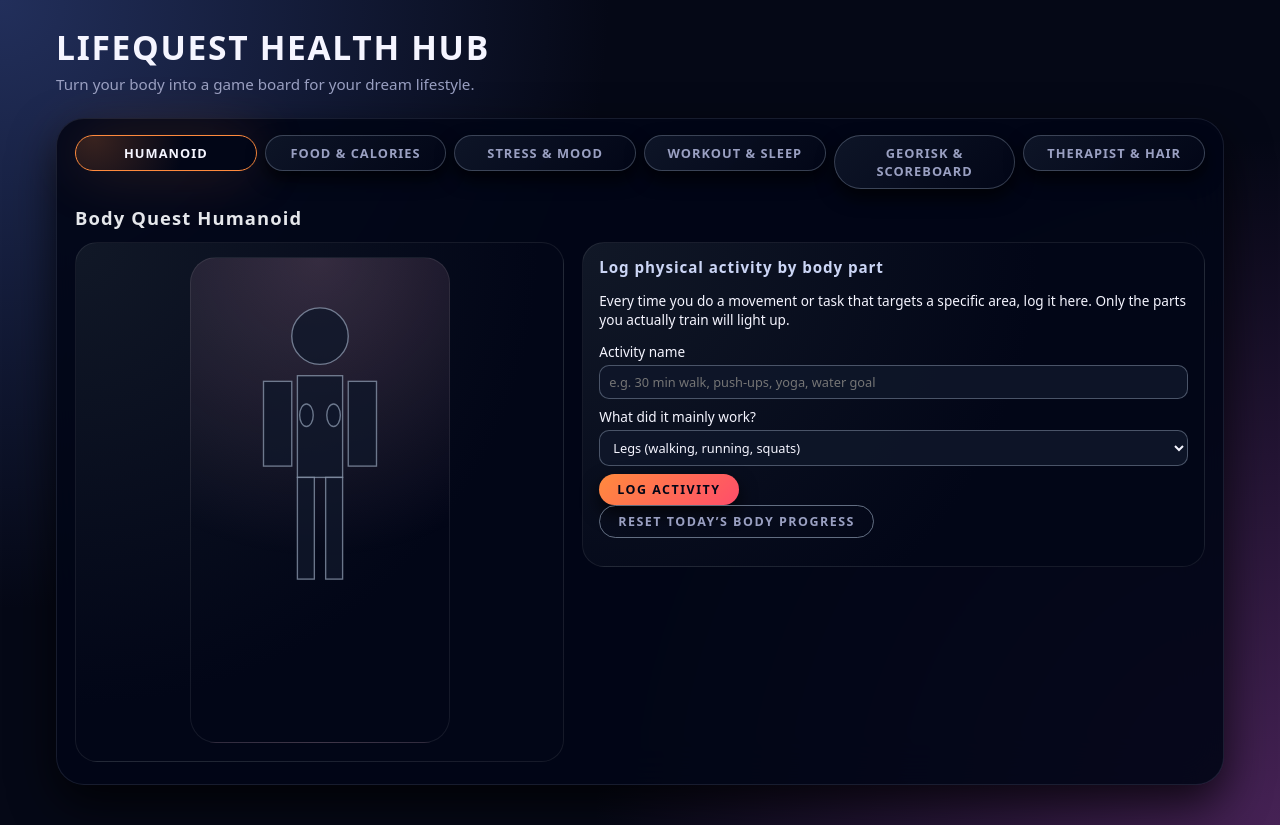
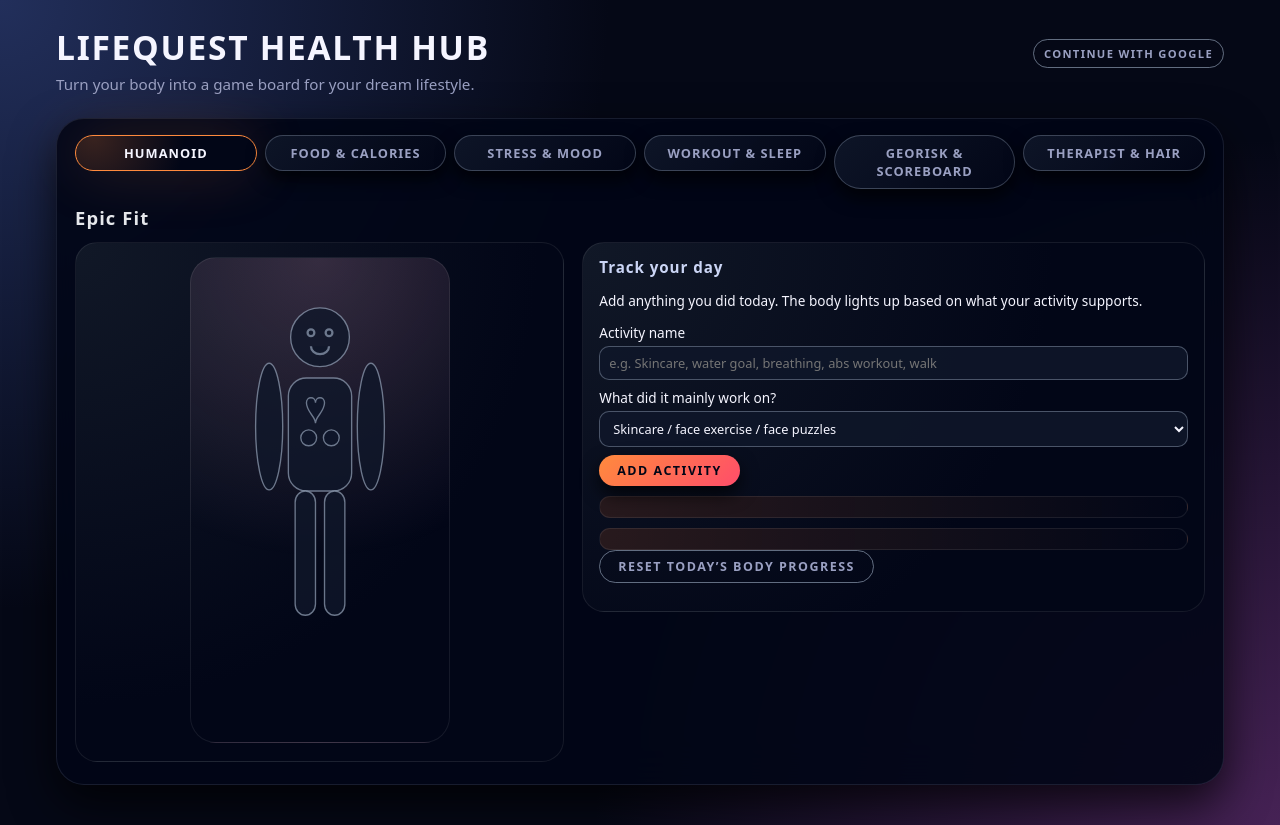
Before and after one commit to samhita-cse/HEALTH-AN-D-WELL-BEING, a plain HTML site: page index.html in a window 1280 px wide. Drawn offline with Linux system fonts and the light colour scheme; no server answers.

Commit message:
Add files via upload

```diff
--- a/index.html
+++ b/index.html
@@ -9,8 +9,16 @@
 <body>
   <div class="app-shell">
     <header class="app-header">
-      <h1>LifeQuest Health Hub</h1>
-      <p class="tagline">Turn your body into a game board for your dream lifestyle.</p>
+      <div class="header-main">
+        <div>
+          <h1>LifeQuest Health Hub</h1>
+          <p class="tagline">Turn your body into a game board for your dream lifestyle.</p>
+        </div>
+        <div class="auth-pill">
+          <button id="googleSignInBtn" class="secondary-btn small-btn">Continue with Google</button>
+          <span id="googleUserLabel" class="hint"></span>
+        </div>
+      </div>
     </header>
 
     <main class="app-main">
@@ -25,7 +33,7 @@
 
       <!-- Humanoid body tracker -->
       <section id="bodyTracker" class="tab-panel active">
-        <h2>Body Quest Humanoid</h2>
+        <h2>Epic Fit</h2>
         <div class="panel-grid">
           <div class="panel-left">
             <svg
@@ -34,43 +42,70 @@
               class="body-svg"
               aria-labelledby="bodyTitle"
             >
-              <title id="bodyTitle">Body Progress</title>
-              <!-- Torso -->
-              <rect id="torso" x="80" y="90" width="40" height="90" class="body-part" />
-              <!-- Head -->
-              <circle id="head" cx="100" cy="55" r="25" class="body-part" />
-              <!-- Arms -->
-              <rect id="leftArm" x="50" y="95" width="25" height="75" class="body-part" />
-              <rect id="rightArm" x="125" y="95" width="25" height="75" class="body-part" />
-              <!-- Legs -->
-              <rect id="leftLeg" x="80" y="180" width="15" height="90" class="body-part" />
-              <rect id="rightLeg" x="105" y="180" width="15" height="90" class="body-part" />
-              <!-- Simple kidneys inside torso -->
-              <ellipse id="leftKidney" cx="88" cy="125" rx="6" ry="10" class="body-part organ" />
-              <ellipse id="rightKidney" cx="112" cy="125" rx="6" ry="10" class="body-part organ" />
+              <title id="bodyTitle">Epic Fit Progress</title>
+
+              <!-- Head / Face -->
+              <g id="faceGroup" class="body-part">
+                <circle id="face" cx="100" cy="56" r="26" class="body-part part-face" />
+                <circle id="eyeLeft" cx="92" cy="52" r="3" class="body-part part-eye" />
+                <circle id="eyeRight" cx="108" cy="52" r="3" class="body-part part-eye" />
+                <!-- smile -->
+                <path id="mouth" d="M92 64 A 8 7 0 0 0 108 64" class="body-part part-mouth" />
+              </g>
+
+              <!-- Torso (wider) -->
+              <rect id="torso" x="72" y="92" width="56" height="100" rx="16" class="body-part part-torso" />
+
+              <!-- Heart (top-left of torso) -->
+              <path
+                id="heart"
+                class="body-part part-heart"
+                d="M88 114
+                   C88 108, 96 108, 96 114
+                   C96 108, 104 108, 104 114
+                   C104 122, 96 126, 96 132
+                   C96 126, 88 122, 88 114 Z"
+              />
+
+              <!-- Kidneys (two circles) -->
+              <circle id="kidneyLeft" cx="90" cy="145" r="7" class="body-part part-kidney" />
+              <circle id="kidneyRight" cx="110" cy="145" r="7" class="body-part part-kidney" />
+
+              <!-- Arms (long ovals) -->
+              <ellipse id="armLeft" cx="55" cy="135" rx="12" ry="56" class="body-part part-limb" />
+              <ellipse id="armRight" cx="145" cy="135" rx="12" ry="56" class="body-part part-limb" />
+
+              <!-- Legs (long rectangles) -->
+              <rect id="legLeft" x="78" y="192" width="18" height="110" rx="10" class="body-part part-limb" />
+              <rect id="legRight" x="104" y="192" width="18" height="110" rx="10" class="body-part part-limb" />
             </svg>
           </div>
           <div class="panel-right">
-            <h3>Log physical activity by body part</h3>
-            <p>Every time you do a movement or task that targets a specific area, log it here. Only the parts you actually train will light up.</p>
+            <h3>Track your day</h3>
+            <p>Add anything you did today. The body lights up based on what your activity supports.</p>
             <form id="bodyActivityForm" class="stack-form">
               <div class="field-row">
                 <label>Activity name</label>
-                <input type="text" id="activityName" placeholder="e.g. 30 min walk, push‑ups, yoga, water goal" />
+                <input type="text" id="activityName" placeholder="e.g. Skincare, water goal, breathing, abs workout, walk" />
               </div>
               <div class="field-row">
-                <label>What did it mainly work?</label>
+                <label>What did it mainly work on?</label>
                 <select id="activityFocus">
-                  <option value="legs">Legs (walking, running, squats)</option>
-                  <option value="arms">Arms / upper body (push‑ups, lifting, sports)</option>
-                  <option value="torso">Core / torso (planks, yoga, posture work)</option>
-                  <option value="head">Mind / head (meditation, deep focus work)</option>
-                  <option value="kidneys">Hydration / kidneys (hitting water goal)</option>
-                  <option value="full">Full body session</option>
+                  <option value="face">Skincare / face exercise / face puzzles</option>
+                  <option value="heart">Breathing exercise (heart)</option>
+                  <option value="kidneys">Drinking water (kidneys)</option>
+                  <option value="hands">Hand / arm workout</option>
+                  <option value="legs">Leg workout</option>
+                  <option value="abs">Abs workout (core)</option>
                 </select>
               </div>
-              <button type="submit">Log activity</button>
+              <button type="submit">Add activity</button>
             </form>
+
+            <div id="bodyProgressCount" class="highlight-card"></div>
+            <div id="bodyActivityLog"></div>
+            <div id="bodyDailyReport" class="highlight-card"></div>
+
             <button id="resetBodyBtn" class="secondary-btn">Reset today’s body progress</button>
             <div id="bodyQuestMessage" class="message-area"></div>
           </div>
@@ -182,11 +217,27 @@
 
       <!-- Workout & sleep -->
       <section id="workoutSleep" class="tab-panel">
-        <h2>Workout Plan & Sleep Designer</h2>
+        <h2>Workout Planner & Sleep Designer</h2>
         <div class="panel-grid">
           <div class="panel-left">
-            <h3>Workout plan</h3>
+            <h3>Workout Planner</h3>
             <form id="workoutForm" class="stack-form">
+              <div class="field-row">
+                <label>Do you have any disabilities?</label>
+                <input
+                  type="text"
+                  id="workoutDisability"
+                  placeholder="Optional (e.g. knee pain, asthma, back pain, wheelchair user)"
+                />
+              </div>
+              <div class="field-row">
+                <label>What time do you normally work out?</label>
+                <input type="time" id="workoutTime" value="18:00" />
+                <button type="button" id="enableWorkoutRemindersBtn" class="secondary-btn small-btn">
+                  Enable reminders
+                </button>
+                <div class="hint" id="workoutReminderHint"></div>
+              </div>
               <div class="field-row">
                 <label>Level</label>
                 <select id="workoutLevel">
@@ -213,7 +264,8 @@
               </div>
               <button type="submit">Generate plan</button>
             </form>
-            <div id="workoutPlan" class="highlight-card"></div>
+            <div id="workoutPlanSummary" class="highlight-card"></div>
+            <div id="workoutPlanUI" class="workout-plan-ui"></div>
           </div>
           <div class="panel-right">
             <h3>Sleep schedule upgrade</h3>
@@ -324,6 +376,31 @@
     </div>
   </div>
 
+  <!-- Firebase (optional). Used for anonymous "open sign-in" + syncing. -->
+  <script src="https://www.gstatic.com/firebasejs/10.12.4/firebase-app-compat.js"></script>
+  <script src="https://www.gstatic.com/firebasejs/10.12.4/firebase-auth-compat.js"></script>
+  <script src="https://www.gstatic.com/firebasejs/10.12.4/firebase-firestore-compat.js"></script>
+
+  <script>
+    // 1) Create a Firebase project, then paste your config here.
+    // Firebase config is okay to be public, but you MUST set Firestore rules properly.
+    // If you leave this as null, the app runs in local-only mode.
+    window.__FIREBASE_CONFIG__ = {
+      apiKey: "AIzaSyBNyFBqmbo7AnaeUMCv74k7dqFD7Xdwonk",
+      authDomain: "health-and-well-being-822e7.firebaseapp.com",
+      projectId: "health-and-well-being-822e7",
+      storageBucket: "health-and-well-being-822e7.firebasestorage.app",
+      messagingSenderId: "405802233265",
+      appId: "1:405802233265:web:ffb3609f00bc6b77e62190",
+      measurementId: "G-X79EQ6L7QY",
+    };
+
+    // 2) Claude MUST be called from a server to keep your API key secret.
+    // Put your deployed HTTPS endpoint here (e.g., Firebase Function URL).
+    // If null, the chatbot stays in local rule-based demo mode.
+    window.__CLAUDE_PROXY_URL__ = null;
+  </script>
+
   <script src="main.js"></script>
 </body>
 </html>
```
